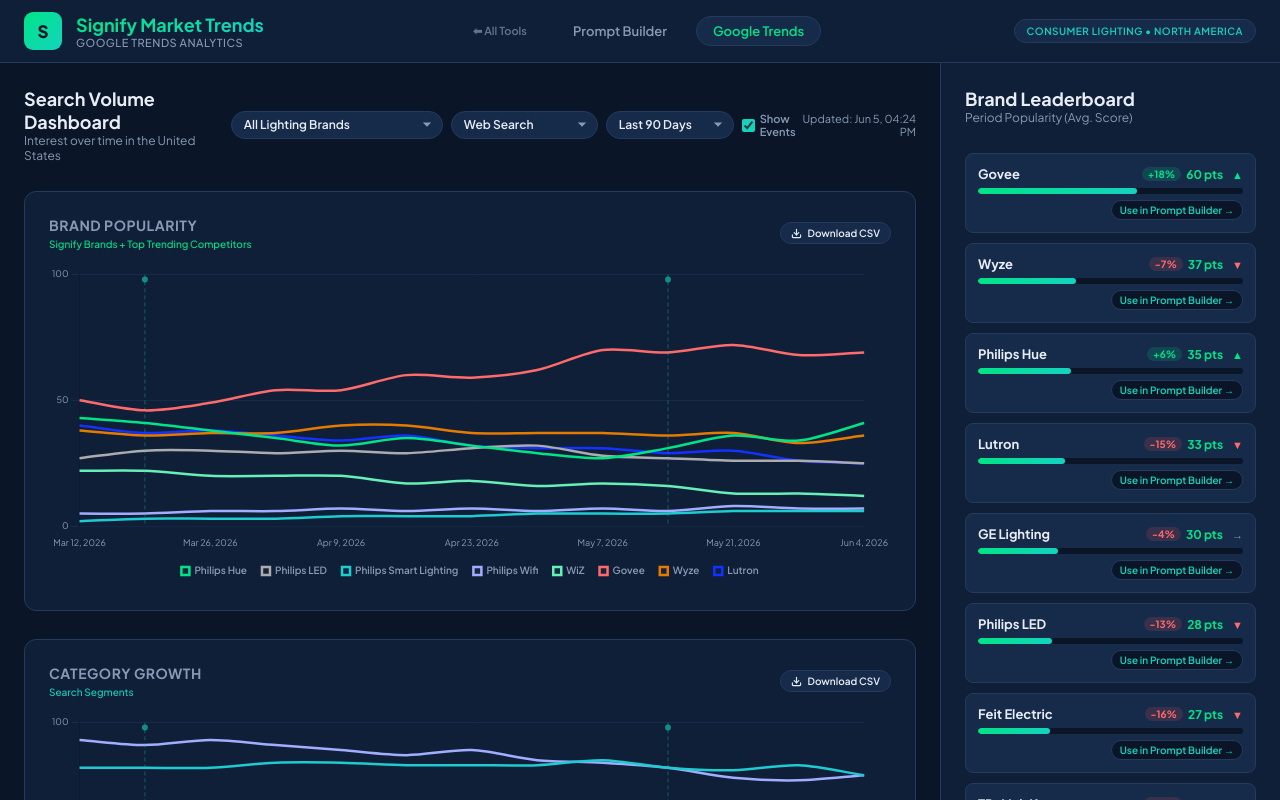
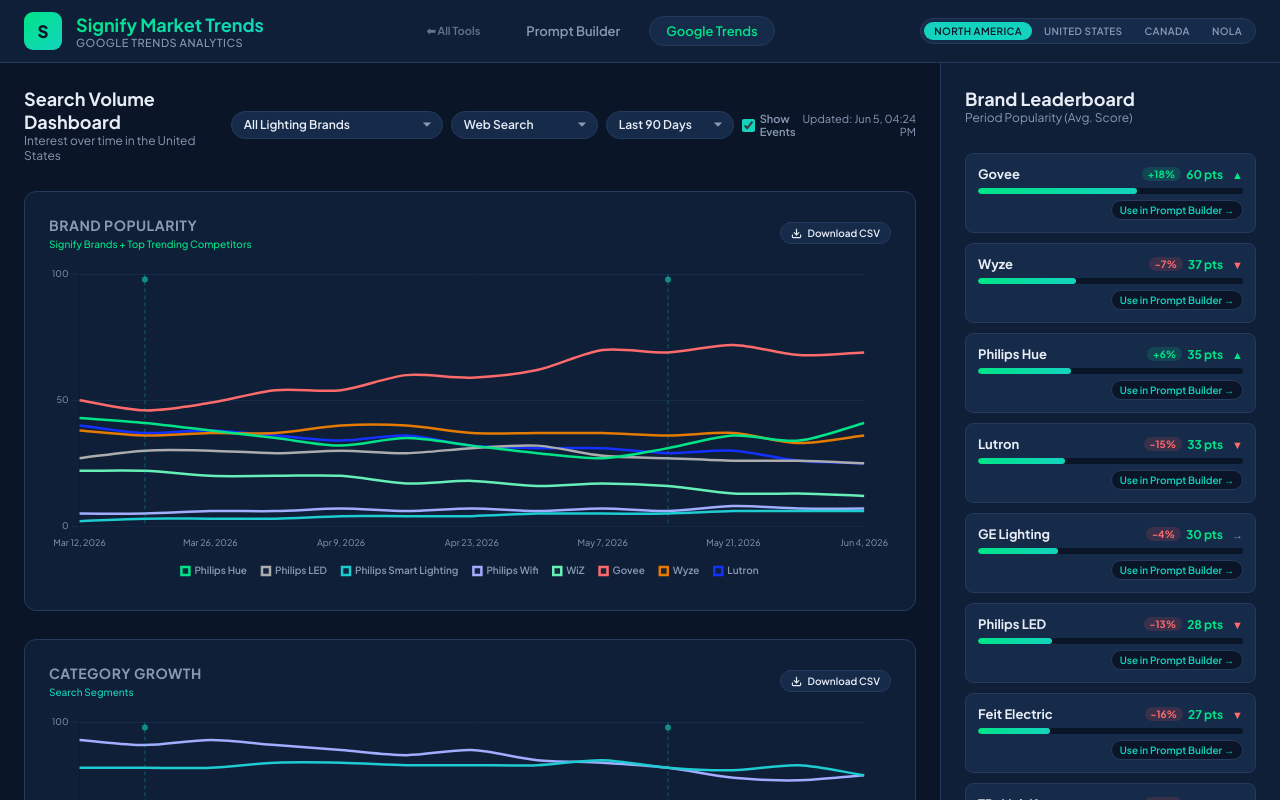
Before and after one commit to Grimwizza/signify_tools, a website: page trends.html in a window 1280 px wide. Drawn offline with nearby package versions, Linux system fonts and the light colour scheme.

Commit message:
feat: relocate region toggle to header and standardize styling across pages

```diff
--- a/trends.html
+++ b/trends.html
@@ -114,17 +114,39 @@
       border-color: var(--sig-border);
     }
 
-    .header-badge {
+    .header-region-toggle {
+      display: flex;
       background: var(--sig-dark-3);
       border: 1px solid var(--sig-border);
       border-radius: 20px;
-      padding: 5px 12px;
+      padding: 3px;
+      gap: 2px;
+      flex-shrink: 0;
+    }
+
+    .header-region-pill {
+      padding: 3px 10px;
+      border-radius: 14px;
+      border: none;
+      background: transparent;
+      color: var(--sig-text-dim);
+      font-family: inherit;
       font-size: 10px;
-      color: var(--sig-teal);
       font-weight: 600;
-      letter-spacing: 0.5px;
+      cursor: pointer;
+      transition: all 0.15s;
+      white-space: nowrap;
+      letter-spacing: 0.4px;
       text-transform: uppercase;
-      white-space: nowrap;
+    }
+
+    .header-region-pill.active {
+      background: var(--sig-teal);
+      color: var(--sig-dark);
+    }
+
+    .header-region-pill:not(.active):hover {
+      color: var(--sig-text);
     }
 
     .main-container {
@@ -655,7 +677,12 @@
       <a href="signify-prompt-builder.html" class="nav-link">Prompt Builder</a>
       <a href="trends.html" class="nav-link active">Google Trends</a>
     </div>
-    <div class="header-badge">Consumer Lighting &bull; North America</div>
+    <div class="header-region-toggle" id="regionToggle">
+      <button class="header-region-pill active" data-region="North America" onclick="setRegion('North America')">North America</button>
+      <button class="header-region-pill" data-region="United States" onclick="setRegion('United States')">United States</button>
+      <button class="header-region-pill" data-region="Canada" onclick="setRegion('Canada')">Canada</button>
+      <button class="header-region-pill" data-region="NOLA" onclick="setRegion('NOLA')">NOLA</button>
+    </div>
   </div>
 
   <div class="main-container">
@@ -1791,7 +1818,19 @@
         }).join('');
     }
 
+    function setRegion(r) {
+      localStorage.setItem('signifyRegion', r);
+      document.querySelectorAll('.header-region-pill').forEach(btn => {
+        btn.classList.toggle('active', btn.dataset.region === r);
+      });
+    }
+
     window.onload = () => {
+      // Restore saved region
+      const savedRegion = localStorage.getItem('signifyRegion') || 'North America';
+      document.querySelectorAll('.header-region-pill').forEach(btn => {
+        btn.classList.toggle('active', btn.dataset.region === savedRegion);
+      });
       loadTrendsData().then(() => initGeoPanel());
       renderSearchHistory();
     };
```
Also changed, not shown: signify-prompt-builder.html (+18 -18 lines).
